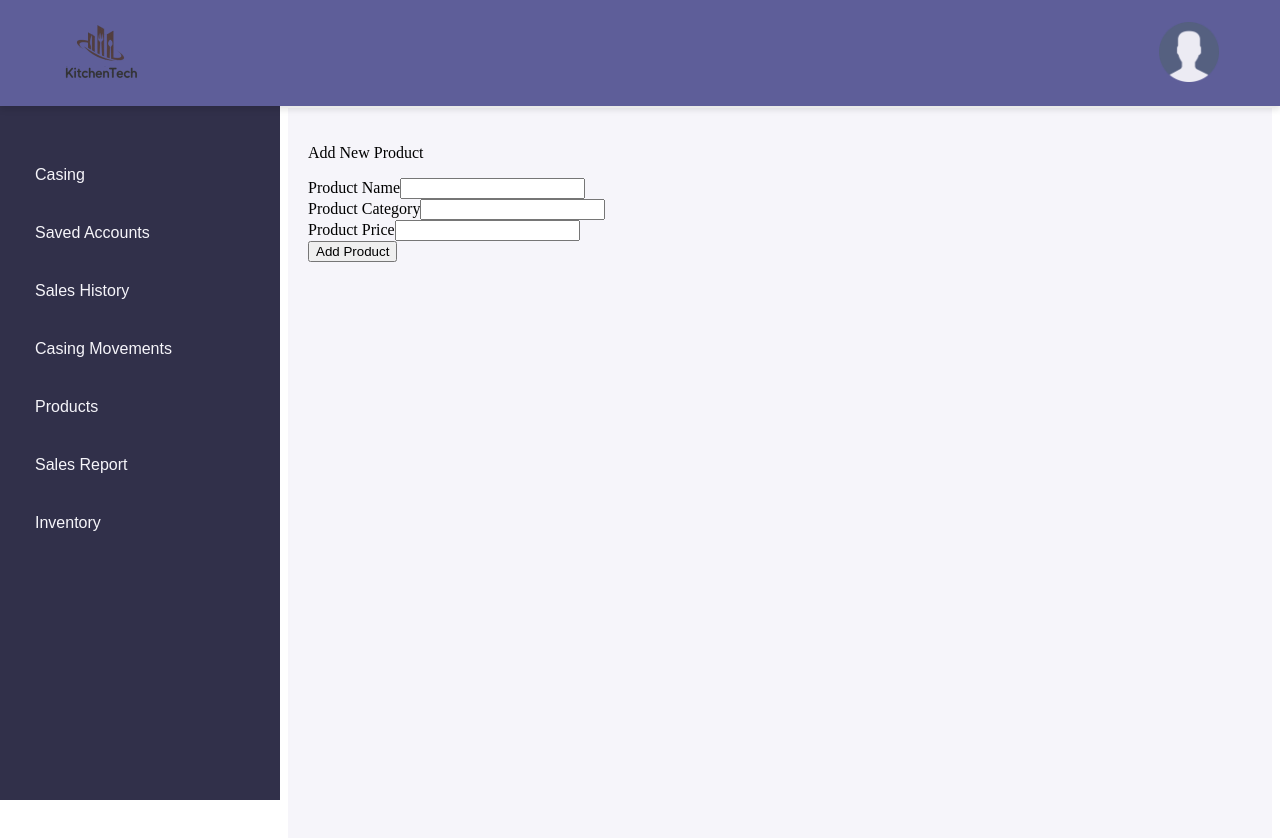
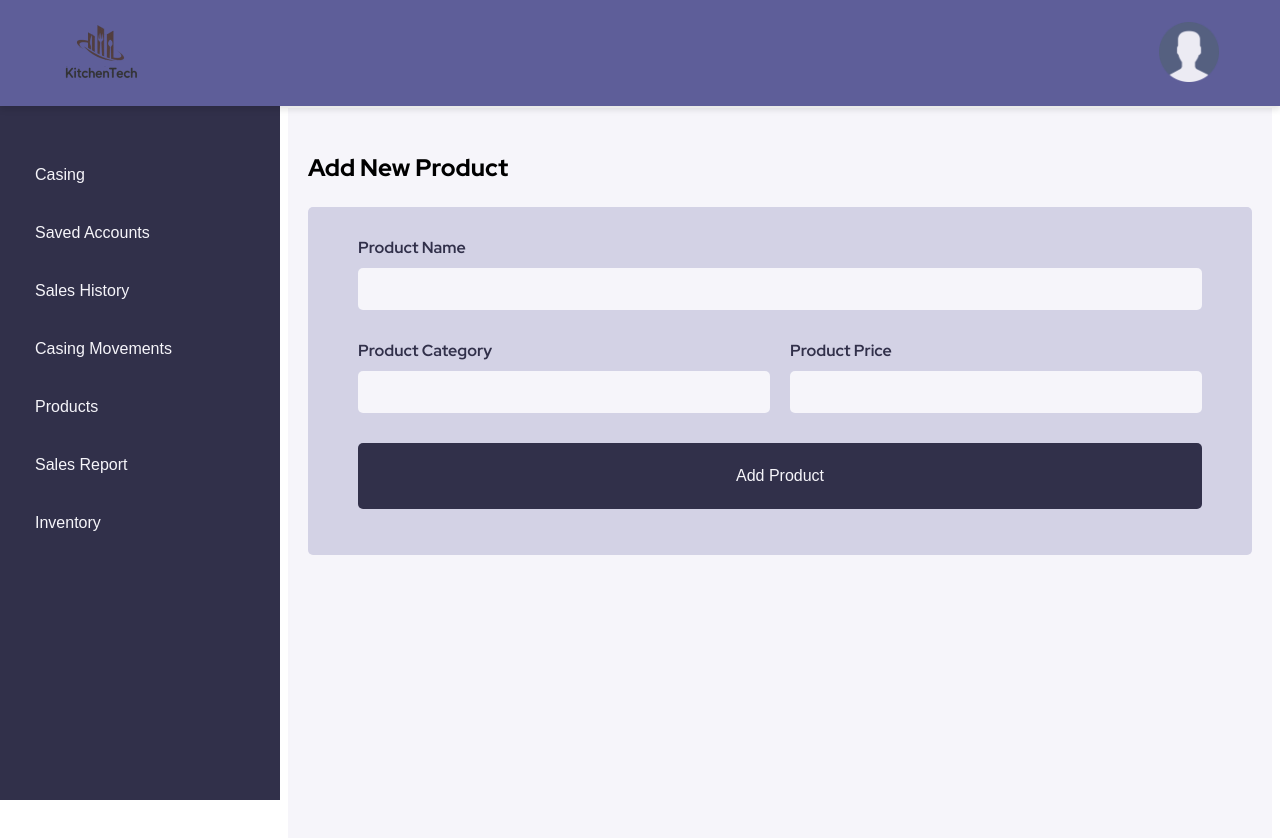
Before and after one commit to Techstudents-SW74/kitchen-tech, a Vue app: page /1/1/new-product in a window 1280 px wide. Shown: the top 838 px of the page. Built offline with nearby package versions, Linux system fonts and the light colour scheme.

Commit message:
Primera implementacion Casing Page

```diff
--- /dev/null
+++ b/src/admins/components/favorite-product-card-component.vue
@@ -0,0 +1,34 @@
+<template>
+  <div class="product-card">
+    <div class="product-name">{{ product.name }}</div>
+    <div class="product-price">{{ formatPrice(product.price) }}</div>
+  </div>
+</template>
+
+<script>
+export default {
+  props: {
+    product: Object
+  },
+  methods: {
+    selectProduct() {
+      this.$emit('product-selected', this.product);
+    },
+    formatPrice(price) {
+      return `S/${price.toFixed(2)}`;
+    }
+  }
+}
+</script>
+
+<style scoped>
+.product-card {
+  display: flex;
+  flex-direction: column;
+  justify-content: space-between;
+  border-radius: 10px;
+  background-color: #f5f5f5;
+  padding: 10px;
+  cursor: pointer;
+}
+</style>
--- a/src/admins/views/casing-page.vue
+++ b/src/admins/views/casing-page.vue
@@ -4,7 +4,36 @@
     <div class="main-content">
       <header-component :restaurant-name="restaurantName" :role="userRole" class="header" />
       <div class="page-container">
+        <main class="products-page">
+          <div class="products-header">
+            <input
+                class="search-bar"
+                type="text"
+                v-model="searchQuery"
+                placeholder="Search products..."
+                @input="filterProducts"
+            />
+            <button class="edit-button" @click="toggleEditMode">Edit</button>
+          </div>
+          <div class="products-grid">
+            <FavoriteProductCardComponent
+                v-for="(product) in filteredProducts"
+                :key="product.id"
+                :product="product"
+                @product-selected="addProductToCart"
+            />
+          </div>
 
+          <button @click="sellCustomProduct">Sell Free Product</button>
+        </main>
+        <div class="cart-summary">
+          <button @click="addCustomer">Add Customer</button>
+          <div v-for="item in cart" :key="item.id">{{ item.name }} - S/{{ item.price.toFixed(2) }}</div>
+          <div>Subtotal: S/{{ subtotal.toFixed(2) }}</div>
+          <div>I.G.V: S/{{ igv.toFixed(2) }}</div>
+          <button @click="saveSale">Guardar Venta</button>
+          <button @click="charge">Cobrar S/{{ total.toFixed(2) }}</button>
+        </div>
       </div>
     </div>
   </div>
@@ -13,16 +42,23 @@
 <script>
 import HeaderComponent from "@/admins/components/header-component.vue";
 import SidebarComponent from "@/admins/components/sidebar-component.vue";
+import FavoriteProductCardComponent from "@/admins/components/favorite-product-card-component.vue";
 
 export default {
   components: {
     HeaderComponent,
     SidebarComponent,
+    FavoriteProductCardComponent
   },
   data() {
     return {
+      products: [],
+      filteredProducts: [],
+      cart: [],
+      isEditMode: false,
       restaurantName: '',
       userRole: '',
+      searchQuery: '',
     };
   },
   mounted() {
@@ -30,6 +66,38 @@ export default {
     if (userData) {
       this.restaurantName = userData['business-name'];
       this.userRole = userData.role;
+    }
+  },
+  computed: {
+    subtotal() {
+      return this.cart.reduce((sum, product) => sum + product.price, 0);
+    },
+    igv() {
+      return this.subtotal * 0.18; // 18% de IGV
+    },
+    total() {
+      return this.subtotal + this.igv;
+    }
+  },
+  methods: {
+    filterProducts() {
+      const query = this.searchQuery.toLowerCase();
+      this.filteredProducts = this.products.filter((product) => product.name.toLowerCase().includes(query));
+    },
+    toggleEditMode() {
+      this.isEditMode = !this.isEditMode;
+    },
+    addProductToCart(product) {
+      this.cart.push(product);
+    },
+    addCustomer() {
+      // Lógica para agregar cliente
+    },
+    saveSale() {
+      // Lógica para guardar la venta
+    },
+    charge() {
+      // Lógica para cobrar
     }
   }
 }
@@ -40,7 +108,6 @@ export default {
   display: flex;
   height: 100vh;
 }
-
 .sidebar {
   width: 280px;
   position: fixed;
@@ -49,14 +116,12 @@ export default {
   bottom: 0;
   background-color: #31304A;
 }
-
 .main-content {
   margin-left: 280px; /* Desplaza el contenido a la derecha del sidebar */
   width: calc(100% - 280px); /* Ajusta el ancho para ocupar el resto de la pantalla */
   display: flex;
   flex-direction: column;
 }
-
 .header {
   position: fixed;
   top: 0;
@@ -64,7 +129,6 @@ export default {
   z-index: 1;
   box-shadow: 0 4px 6px rgba(0, 0, 0, 0.1);
 }
-
 .page-container {
   margin-top: 100px; /* Desplaza el contenido principal por debajo del header */
   padding: 20px;
@@ -72,4 +136,16 @@ export default {
   height: calc(100vh - 100px); /* Ajusta el alto para evitar desbordamientos */
   overflow-y: auto; /* Permite el scroll si el contenido es muy largo */
 }
+
+.products-grid {
+  display: grid;
+  grid-template-columns: repeat(4, 1fr);
+  gap: 10px;
+}
+
+.cart-summary {
+  flex: 1;
+  padding: 20px;
+  background-color: #f5f5f5;
+}
 </style>
--- a/src/admins/views/products-views/product-config-page.vue
+++ b/src/admins/views/products-views/product-config-page.vue
@@ -7,21 +7,27 @@
         <div class="page-header">
           <p class="title">{{ isEdit? 'Edit Product' : 'Add New Product' }}</p>
         </div>
+        <div class="card">
           <form @submit.prevent="submitProduct">
-          <div>
+            <div class="form-field">
               <label for="name">Product Name</label>
               <input type="text" v-model="product.name" required/>
-          </div>
-          <div>
+
+              <div class="form-row">
+                <div class="form-field">
                   <label for="category">Product Category</label>
                   <input type="text" v-model="product.category" required/>
                 </div>
-          <div>
+
+                <div class="form-field">
                   <label for="price">Product Price</label>
                   <input type="text" v-model="product.price" required/>
                 </div>
+              </div>
+            </div>
             <button type="submit">{{ isEdit? 'Save Changes' : 'Add Product'}}</button>
           </form>
+          </div>
       </div>
     </div>
   </div>
@@ -146,5 +152,55 @@ export default {
   background-color: #F6F5FA; /* Fondo blanco para la zona de contenido */
   height: calc(100vh - 100px); /* Ajusta el alto para evitar desbordamientos */
   overflow-y: auto; /* Permite el scroll si el contenido es muy largo */
+  font-family: 'Red Hat Display', sans-serif;
+}
+
+.title {
+  font-weight: 800;
+  font-size: 1.5rem;
+}
+.card {
+  background: #D3D2E5;
+  padding: 30px 50px;
+  border-radius: 5px;
+}
+
+.form-row {
+  display: flex;
+  gap: 20px;
+  flex: 1;
+  margin: 20px 0;
+}
+.form-field {
+  flex: 1;
+}
+.form-field label {
+  font-weight: 700;
+  color: #31304A;
+}
+.form-field input {
+  width: 100%;
+  padding: 12px;
+  font-size: 1rem;
+  border: none;
+  border-radius: 5px;
+  color: #31304A;
+  margin: 10px 0;
+  font-weight: 500;
+  box-sizing: border-box;
+  background: #F6F5FA;
+}
+
+button{
+  width: 100%;
+  margin: 0 0 16px 0;
+  color: #F6F5FA;
+  padding: 24px;
+  background: #31304A;
+  font-weight: 500;
+  font-size: 1rem;
+  border-radius: 5px;
+  cursor: pointer;
+  border: none;
 }
 </style>
--- a/src/public/views/signup-page.vue
+++ b/src/public/views/signup-page.vue
@@ -196,14 +196,6 @@ span {
   margin-left: 5px;
 }
 
-.dropdown-form-field {
-  display: flex;
-  flex-direction: column;
-  margin-bottom: 20px;
-  width: 100%;
-  font-weight: 700;
-  color: #31304A;
-}
 .dropdown-form-field select {
   width: 100%;
   padding: 12px;
```
Also changed, not shown: src/public/fake-api/data.json (+28 -0 lines). Lines whose indentation alone changed are shown as unchanged.
